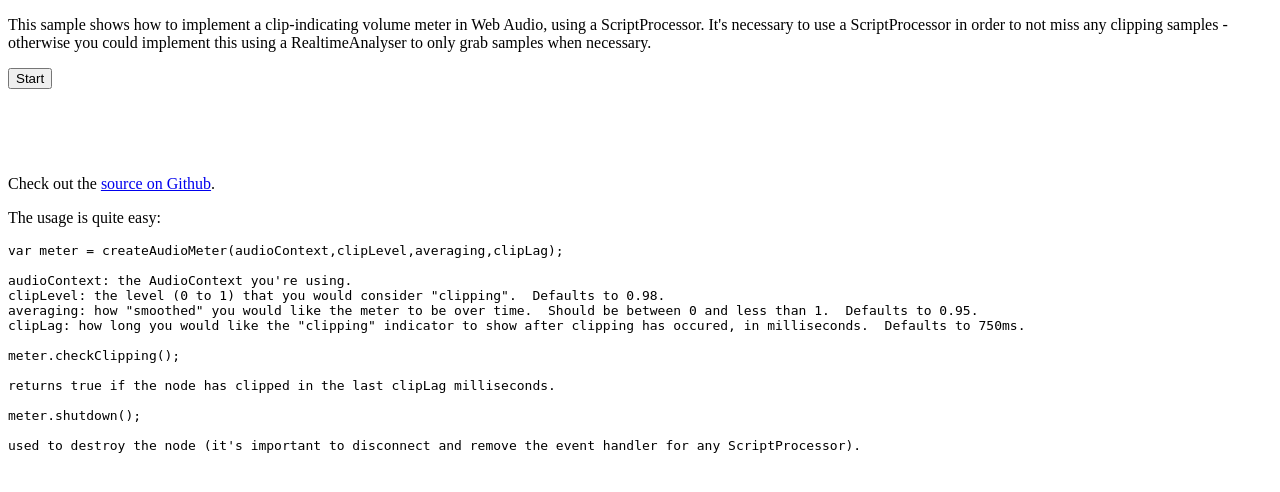
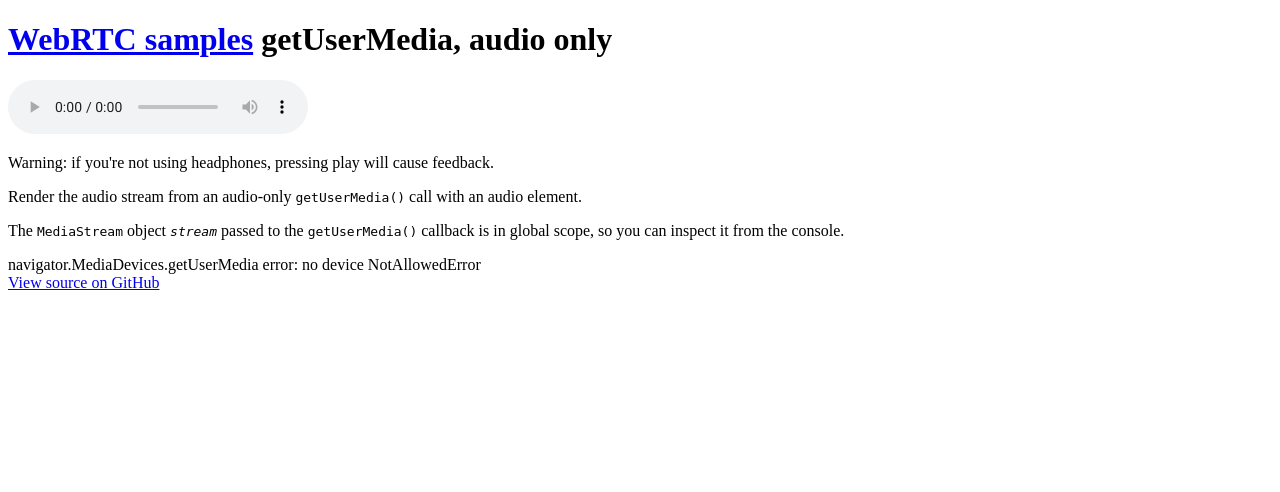
Before and after one commit to mpati98/test-module, a Flask app: page / in a window 1280 px wide. Shown: the top 492 px of the page. Run offline with Flask 2, Linux system fonts and the light colour scheme; some libraries are stand-ins or nearby versions.

Commit message:
fixed audio

```diff
--- a/static/js/main.js
+++ b/static/js/main.js
@@ -1,87 +1,36 @@
 /*
-The MIT License (MIT)
+ *  Copyright (c) 2015 The WebRTC project authors. All Rights Reserved.
+ *
+ *  Use of this source code is governed by a BSD-style license
+ *  that can be found in the LICENSE file in the root of the source
+ *  tree.
+ */
 
-Copyright (c) 2014 Chris Wilson
+'use strict';
 
-Permission is hereby granted, free of charge, to any person obtaining a copy
-of this software and associated documentation files (the "Software"), to deal
-in the Software without restriction, including without limitation the rights
-to use, copy, modify, merge, publish, distribute, sublicense, and/or sell
-copies of the Software, and to permit persons to whom the Software is
-furnished to do so, subject to the following conditions:
+// Put variables in global scope to make them available to the browser console.
+const audio = document.querySelector('audio');
 
-The above copyright notice and this permission notice shall be included in all
-copies or substantial portions of the Software.
+const constraints = window.constraints = {
+  audio: true,
+  video: false
+};
 
-THE SOFTWARE IS PROVIDED "AS IS", WITHOUT WARRANTY OF ANY KIND, EXPRESS OR
-IMPLIED, INCLUDING BUT NOT LIMITED TO THE WARRANTIES OF MERCHANTABILITY,
-FITNESS FOR A PARTICULAR PURPOSE AND NONINFRINGEMENT. IN NO EVENT SHALL THE
-AUTHORS OR COPYRIGHT HOLDERS BE LIABLE FOR ANY CLAIM, DAMAGES OR OTHER
-LIABILITY, WHETHER IN AN ACTION OF CONTRACT, TORT OR OTHERWISE, ARISING FROM,
-OUT OF OR IN CONNECTION WITH THE SOFTWARE OR THE USE OR OTHER DEALINGS IN THE
-SOFTWARE.
-*/
-var audioContext = null;
-var meter = null;
-var canvasContext = null;
-var WIDTH=500;
-var HEIGHT=50;
-var rafID = null;
-var mediaStreamSource = null;
-
-window.onload = function() {
-
-    // grab our canvas
-	canvasContext = document.getElementById( "meter" ).getContext("2d");
+function handleSuccess(stream) {
+  const audioTracks = stream.getAudioTracks();
+  console.log('Got stream with constraints:', constraints);
+  console.log('Using audio device: ' + audioTracks[0].label);
+  stream.oninactive = function() {
+    console.log('Stream ended');
+  };
+  window.stream = stream; // make variable available to browser console
+  audio.srcObject = stream;
 }
 
-function startMeter() {
-    // grab an audio context
-    audioContext = new AudioContext();
-
-    // Attempt to get audio input
-    navigator.mediaDevices.getUserMedia(
-    {
-        "audio": {
-            "mandatory": {
-                "googEchoCancellation": "false",
-                "googAutoGainControl": "false",
-                "googNoiseSuppression": "false",
-                "googHighpassFilter": "false"
-            },
-            "optional": []
-        },
-    }).then((stream) => {
-        // Create an AudioNode from the stream.
-        mediaStreamSource = audioContext.createMediaStreamSource(stream);
-
-        // Create a new volume meter and connect it.
-        meter = createAudioMeter(audioContext);
-        mediaStreamSource.connect(meter);
-
-        // kick off the visual updating
-        drawLoop();
-    }).catch((err) => {
-        // always check for errors at the end.
-        console.error(`${err.name}: ${err.message}`);
-        alert('Stream generation failed.');
-    });
+function handleError(error) {
+  const errorMessage = 'navigator.MediaDevices.getUserMedia error: ' + error.message + ' ' + error.name;
+  document.getElementById('errorMsg').innerText = errorMessage;
+  console.log(errorMessage);
 }
 
-
-function drawLoop( time ) {
-    // clear the background
-    canvasContext.clearRect(0,0,WIDTH,HEIGHT);
-
-    // check if we're currently clipping
-    if (meter.checkClipping())
-        canvasContext.fillStyle = "red";
-    else
-        canvasContext.fillStyle = "green";
-
-    // draw a bar based on the current volume
-    canvasContext.fillRect(0, 0, meter.volume*WIDTH*1.4, HEIGHT);
-
-    // set up the next visual callback
-    rafID = window.requestAnimationFrame( drawLoop );
-}
+navigator.mediaDevices.getUserMedia(constraints).then(handleSuccess).catch(handleError);
--- a/templates/index.html
+++ b/templates/index.html
@@ -1,35 +1,61 @@
-<!doctype html>
+<!DOCTYPE html>
+<!--
+ *  Copyright (c) 2015 The WebRTC project authors. All Rights Reserved.
+ *
+ *  Use of this source code is governed by a BSD-style license
+ *  that can be found in the LICENSE file in the root of the source
+ *  tree.
+-->
 <html>
-	<head>
-		<title>Volume Meter Sample</title>
-		<style>
-		</style>
-		<!-- Include the volume meter component -->
-		<script src="../static/js/volume-meter.js"></script>
-		<!-- Include the main app logic -->
-		<script src="../static/js/main.js"></script>
-	</head>
-	<body>
-		<p>This sample shows how to implement a clip-indicating volume meter in Web Audio, using a ScriptProcessor.  It's necessary to use a ScriptProcessor in order to not miss any clipping samples - otherwise you could implement this using a RealtimeAnalyser to only grab samples when necessary.</p>
-		<p><button onclick="startMeter();">Start</button></p>
-		<canvas id="meter" width="500" height="50"></canvas>
+<head>
 
-		<p>Check out the <a href="http://github.com/cwilso/volume-meter/">source on Github</a>.</p>
-		<p>The usage is quite easy:
-		<pre>var meter = createAudioMeter(audioContext,clipLevel,averaging,clipLag);
+    <meta charset="utf-8">
+    <meta name="description" content="WebRTC code samples">
+    <meta name="viewport" content="width=device-width, user-scalable=yes, initial-scale=1, maximum-scale=1">
+    <meta itemprop="description" content="Client-side WebRTC code samples">
+    <meta itemprop="image" content="../../../images/webrtc-icon-192x192.png">
+    <meta itemprop="name" content="WebRTC code samples">
+    <meta name="mobile-web-app-capable" content="yes">
+    <meta id="theme-color" name="theme-color" content="#ffffff">
 
-audioContext: the AudioContext you're using.
-clipLevel: the level (0 to 1) that you would consider "clipping".  Defaults to 0.98.
-averaging: how "smoothed" you would like the meter to be over time.  Should be between 0 and less than 1.  Defaults to 0.95.
-clipLag: how long you would like the "clipping" indicator to show after clipping has occured, in milliseconds.  Defaults to 750ms.
+    <base target="_blank">
 
-meter.checkClipping();
+    <title>gUM audio</title>
 
-returns true if the node has clipped in the last clipLag milliseconds.
+    <link rel="icon" sizes="192x192" href="../../../images/webrtc-icon-192x192.png">
+    <link href="https://fonts.googleapis.com/css?family=Roboto:300,400,500,700" rel="stylesheet" type="text/css">
+    <link rel="stylesheet" href="../../../css/main.css">
 
-meter.shutdown();
+</head>
 
-used to destroy the node (it's important to disconnect and remove the event handler for any ScriptProcessor).
-</pre>
-	</body>
+<body>
+
+<div id="container">
+
+    <h1><a href="//webrtc.github.io/samples/" title="WebRTC samples homepage">WebRTC samples</a> <span>getUserMedia, audio only</span>
+    </h1>
+
+    <audio id="gum-local" controls autoplay></audio>
+
+    <p class="warning">Warning: if you're not using headphones, pressing play will cause feedback.</p>
+
+    <p>Render the audio stream from an audio-only <code>getUserMedia()</code> call with an audio element.</p>
+
+    <p>The <code>MediaStream</code> object <code><em>stream</em></code> passed to the <code>getUserMedia()</code>
+        callback is in global scope, so you can inspect it from the console.</p>
+    <div>
+        <span id="errorMsg"></span>
+    </div>
+
+    <a href="https://github.com/webrtc/samples/tree/gh-pages/src/content/getusermedia/audio"
+       title="View source for this page on GitHub" id="viewSource">View source on GitHub</a>
+
+</div>
+
+<script src="https://webrtc.github.io/adapter/adapter-latest.js"></script>
+<script src="../static/js/main.js"></script>
+
+<script src="../../../js/lib/ga.js"></script>
+
+</body>
 </html>
```
